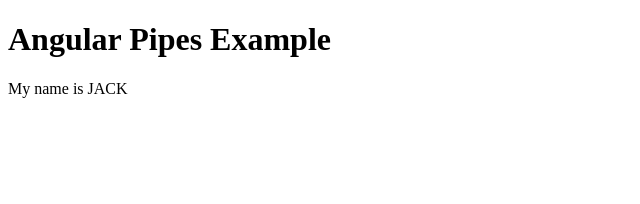
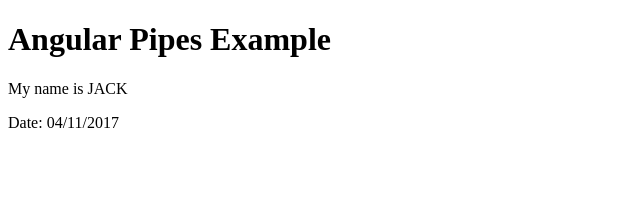
Before and after one commit to javijiujitsu/Angular-Pipes-Example, an Angular app: page / in a window 1280 px wide. Shown: the top 204 px of the page, without its empty margins (0-640 px from the left). Built offline with nearby package versions, Linux system fonts and the light colour scheme.

Commit message:
Added date parameter

```diff
--- a/src/app/built-in-pipes/built-in-pipes.component.html
+++ b/src/app/built-in-pipes/built-in-pipes.component.html
@@ -1,2 +1,3 @@
 
 <p> My name is {{ 'Jack' | uppercase }} </p>
+<p> Date: {{ today | date:'dd/MM/yyyy' }} </p>
--- a/src/app/built-in-pipes/built-in-pipes.component.ts
+++ b/src/app/built-in-pipes/built-in-pipes.component.ts
@@ -7,6 +7,8 @@
 })
 export class BuiltInPipesComponent implements OnInit {
 
+  today = new Date();
+
   constructor() { }
 
   ngOnInit() {
```
